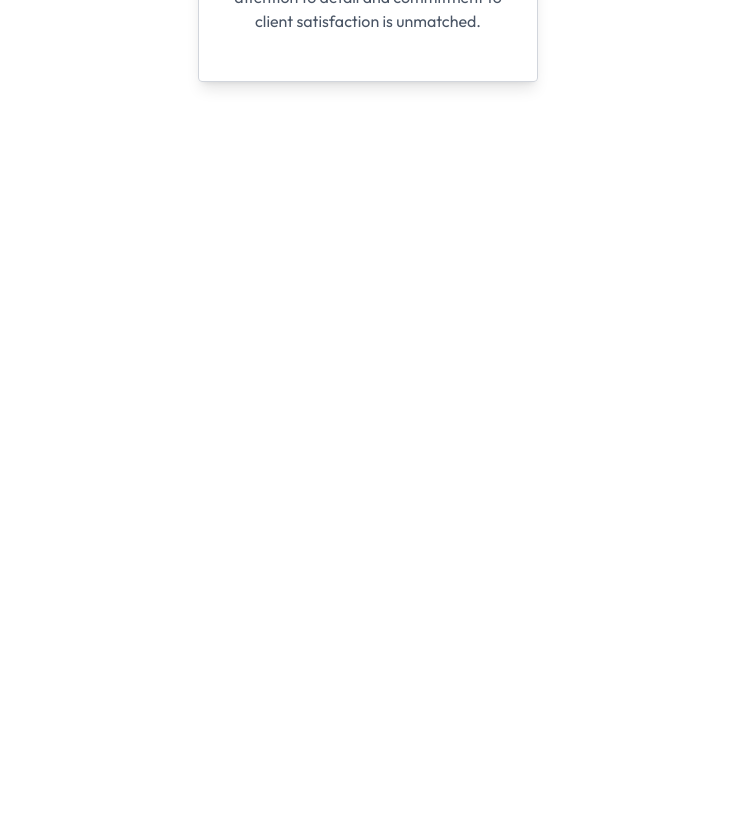
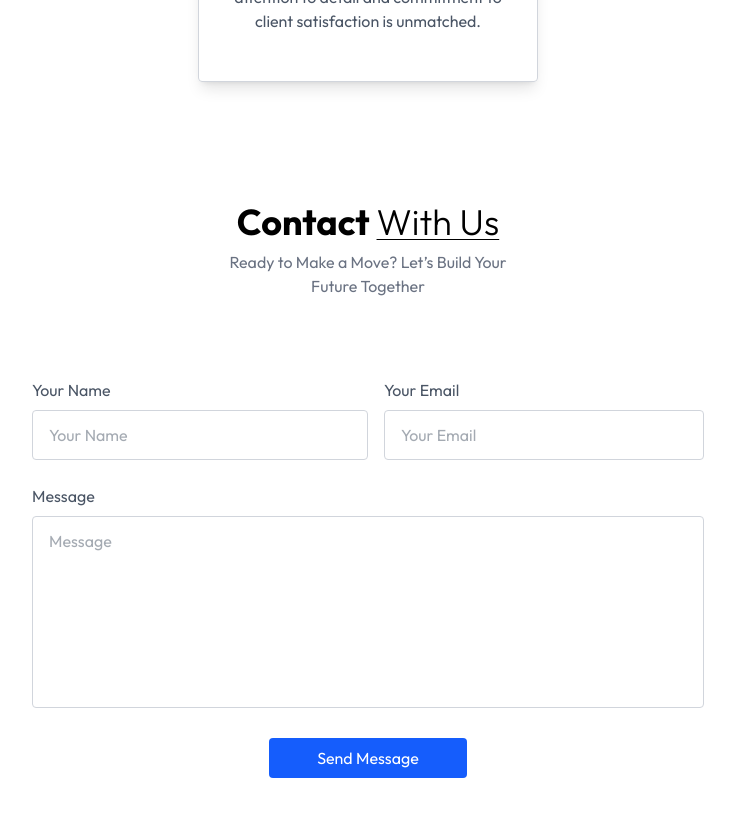
Before and after one commit to roysreejan/ESTATE, a React (Vite) app: page / in a window 1280 px wide. Shown: the part 3400-4216 px from the top of the page, without its empty margins (272-1007 px from the left). Before the commit the page ends 3522 px from the top, so only its background shows below. Built offline with nearby package versions, Linux system fonts and the light colour scheme.

Commit message:
Contact Section added

```diff
--- a/package.json
+++ b/package.json
@@ -13,6 +13,7 @@
     "@tailwindcss/vite": "^4.1.3",
     "react": "^19.0.0",
     "react-dom": "^19.0.0",
+    "react-toastify": "^11.0.5",
     "tailwindcss": "^4.1.3"
   },
   "devDependencies": {
--- a/src/App.jsx
+++ b/src/App.jsx
@@ -3,14 +3,19 @@
 import About from "./components/About";
 import Projects from "./components/Projects";
 import Testimonials from "./components/Testimonials";
+import Contact from "./components/Contact";
+import { ToastContainer } from 'react-toastify';
+import 'react-toastify/dist/ReactToastify.css';
 
 const App = () => {
   return (
     <div className="w-full overflow-hidden">
+      <ToastContainer />
       <Header />
       <About />
       <Projects />
       <Testimonials />
+      <Contact />
     </div>
   );
 };
--- /dev/null
+++ b/src/components/Contact.jsx
@@ -0,0 +1,89 @@
+import React from "react";
+import { toast } from "react-toastify";
+
+const Contact = () => {
+  const [result, setResult] = React.useState("");
+
+  const onSubmit = async (event) => {
+    event.preventDefault();
+    setResult("Sending....");
+    const formData = new FormData(event.target);
+
+    formData.append("access_key", "19f16083-eaf0-439c-b389-51c63f6a86a6");
+
+    const response = await fetch("https://api.web3forms.com/submit", {
+      method: "POST",
+      body: formData,
+    });
+
+    const data = await response.json();
+
+    if (data.success) {
+      setResult("");
+      toast.success("Form Submitted Successfully");
+      event.target.reset();
+    } else {
+      console.log("Error", data);
+      toast.error("data.message");
+      setResult();
+    }
+  };
+
+  return (
+    <div
+      className="text-center p-6 py-20 lg:px-32 w-full overflow-hidden"
+      id="Contact"
+    >
+      <h1 className="text-2xl sm:text-4xl font-bold mb-2 text-center">
+        Contact{" "}
+        <span className="underline underline-offset-4 decoration-1 under font-light">
+          With Us
+        </span>
+      </h1>
+      <p className="text-center text-gray-500 mb-12 max-w-80 mx-auto">
+        Ready to Make a Move? Let’s Build Your Future Together
+      </p>
+      <form
+        onSubmit={onSubmit}
+        className="max-w-2xl mx-auto text-gray-600 pt-8"
+      >
+        <div className="flex flex-wrap">
+          <div className="w-full md:w-1/2 text-left">
+            Your Name
+            <input
+              className="w-full border border-gray-300 rounded py-3 px-4 mt-2"
+              type="text"
+              name="Name"
+              placeholder="Your Name"
+              required
+            />
+          </div>
+          <div className="w-full md:w-1/2 text-left md:pl-4">
+            Your Email
+            <input
+              className="w-full border border-gray-300 rounded py-3 px-4 mt-2"
+              type="email"
+              name="Email"
+              placeholder="Your Email"
+              required
+            />
+          </div>
+        </div>
+        <div className="my-6 text-left">
+          Message
+          <textarea
+            className="w-full border border-gray-300 rounded py-3 px-4 mt-2 h-48 resize-none"
+            name="Message"
+            placeholder="Message"
+            required
+          ></textarea>
+        </div>
+        <button className="bg-blue-600 text-white py-2 px-12 mb-10 rounded hover:bg-blue-800">
+          {result ? result : "Send Message"}
+        </button>
+      </form>
+    </div>
+  );
+};
+
+export default Contact;
```
Also changed, not shown: 1 other file (tests, documents, lock files or other folders).
